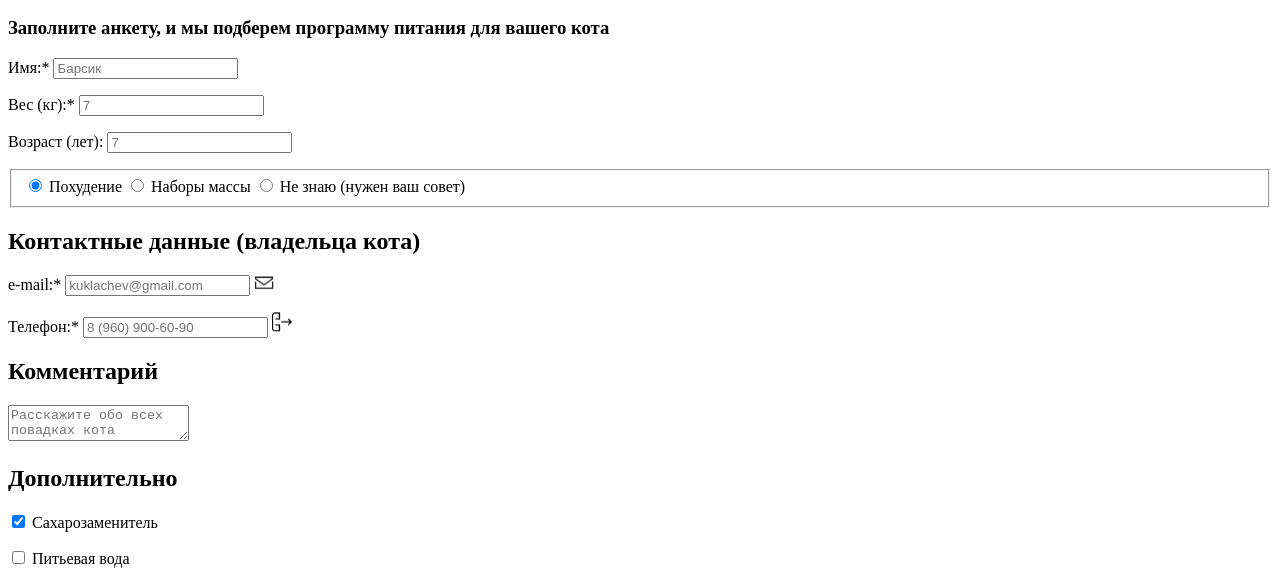
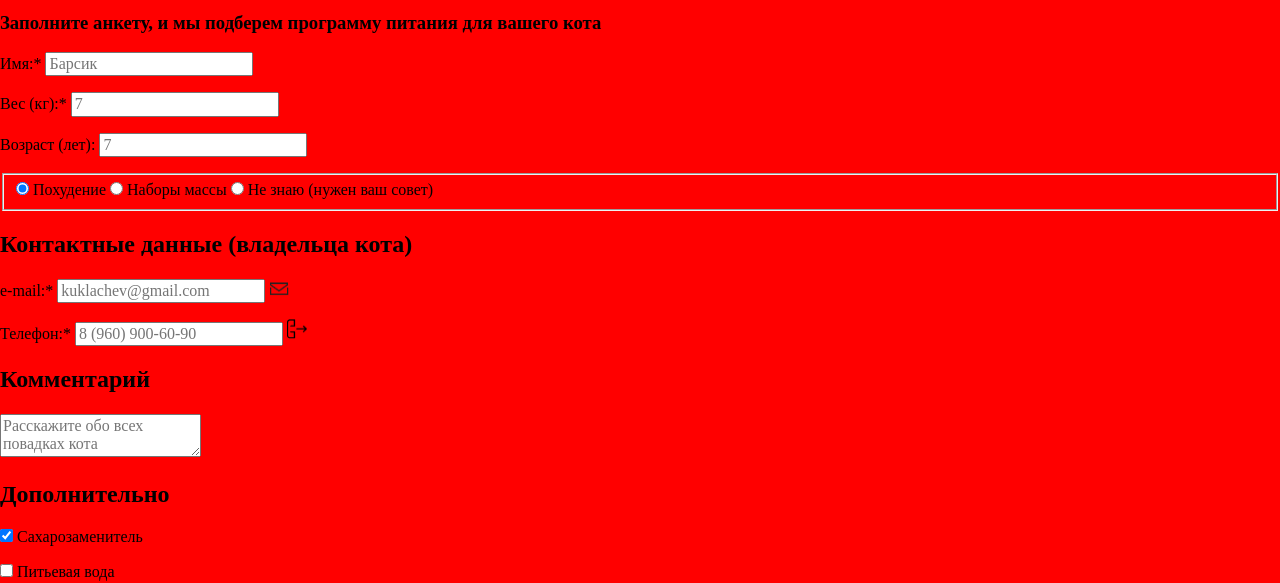
Before and after one commit to MrWonderful7527/1164159-cat-energy-22, a website: page source/program.html in a window 1280 px wide. Shown: the part 232-815 px from the top of the page. Drawn offline with nearby package versions, Linux system fonts and the light colour scheme; files that its build step writes are made by us from their sources.

Commit message:
less и css

```diff
--- /dev/null
+++ b/less/style.less
@@ -0,0 +1 @@
+body { background: red; }
--- a/source/program.html
+++ b/source/program.html
@@ -3,6 +3,8 @@
   <head>
     <meta charset="utf-8">
     <title>HTML Academy: Кэт энерджи</title>
+    <link href="css/normalize.css" rel="stylesheet">
+    <link href="css/style.css" rel="stylesheet">
   </head>
   <body class="page__body">
     <header class="page-header">
```
Also changed, not shown: source/catalog.html (+2 -15 lines), source/index.html (+1 -0 lines), less/blocks/page.less (added).
